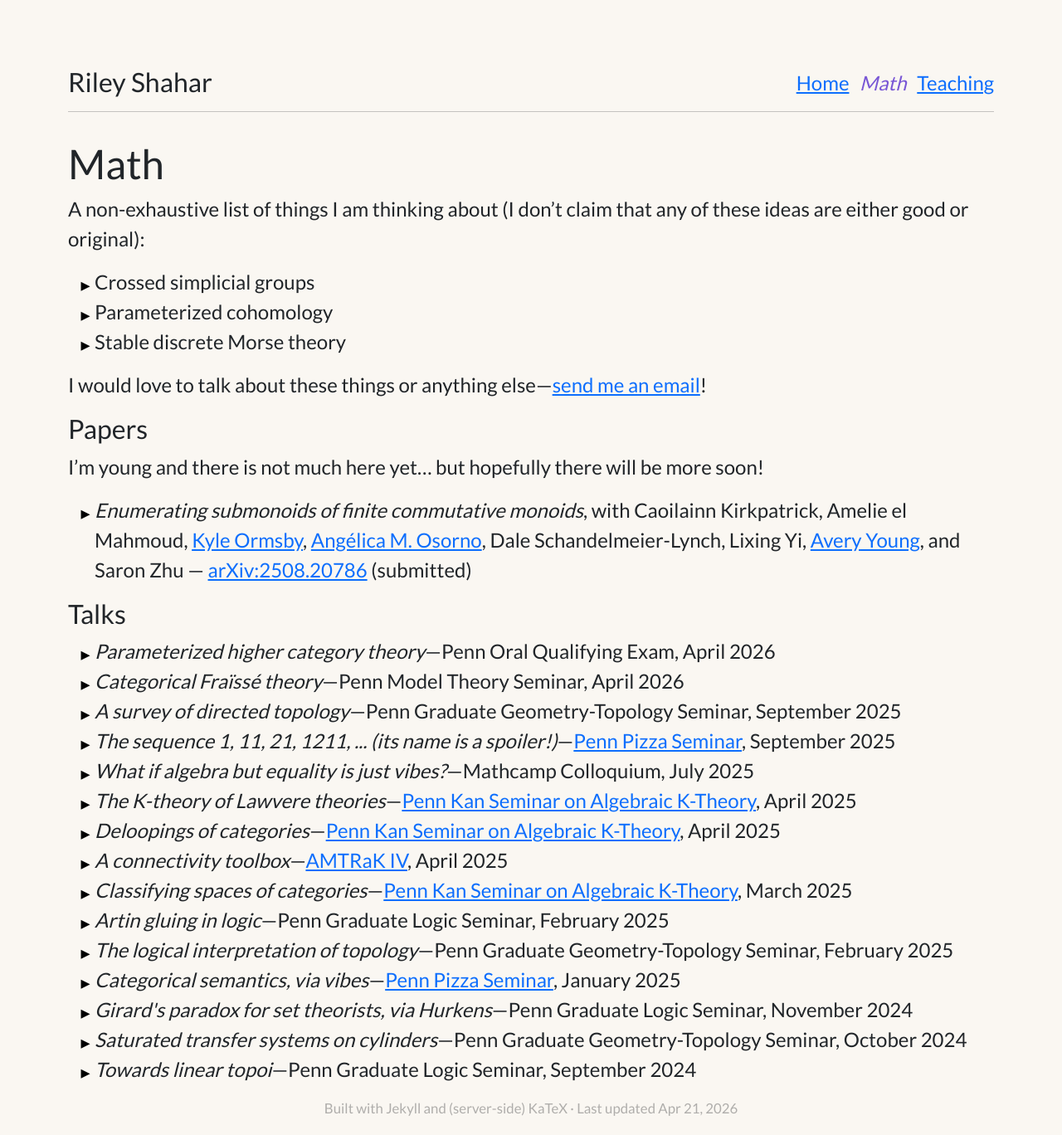
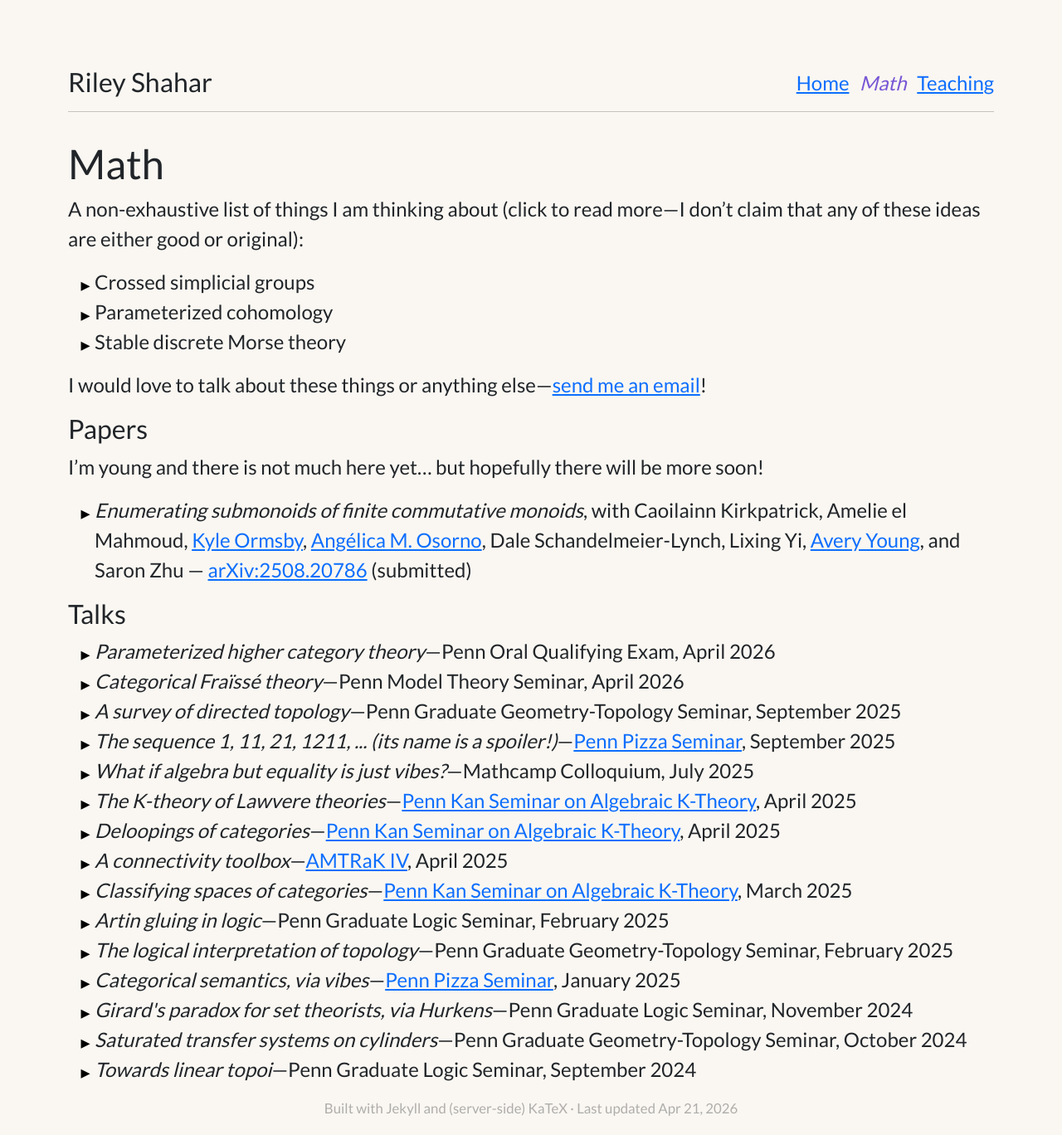
Before and after one commit to rileyshahar/website, a Jekyll site: the page built from math.md, in a window 1280 px wide and 1368 px high. Shown: the whole window at 83% size. Built offline with Jekyll 4.4.1, drawn with Linux system fonts in a browser that asks for light colours.

Commit message:
document toggle

```diff
--- a/math.md
+++ b/math.md
@@ -3,8 +3,8 @@
 title: Math
 ---
 
-A non-exhaustive list of things I am thinking about (I don't claim that any of
-these ideas are either good or original):
+A non-exhaustive list of things I am thinking about (click to read more---I
+don't claim that any of these ideas are either good or original):
 
 <ul>
   <li>
```
